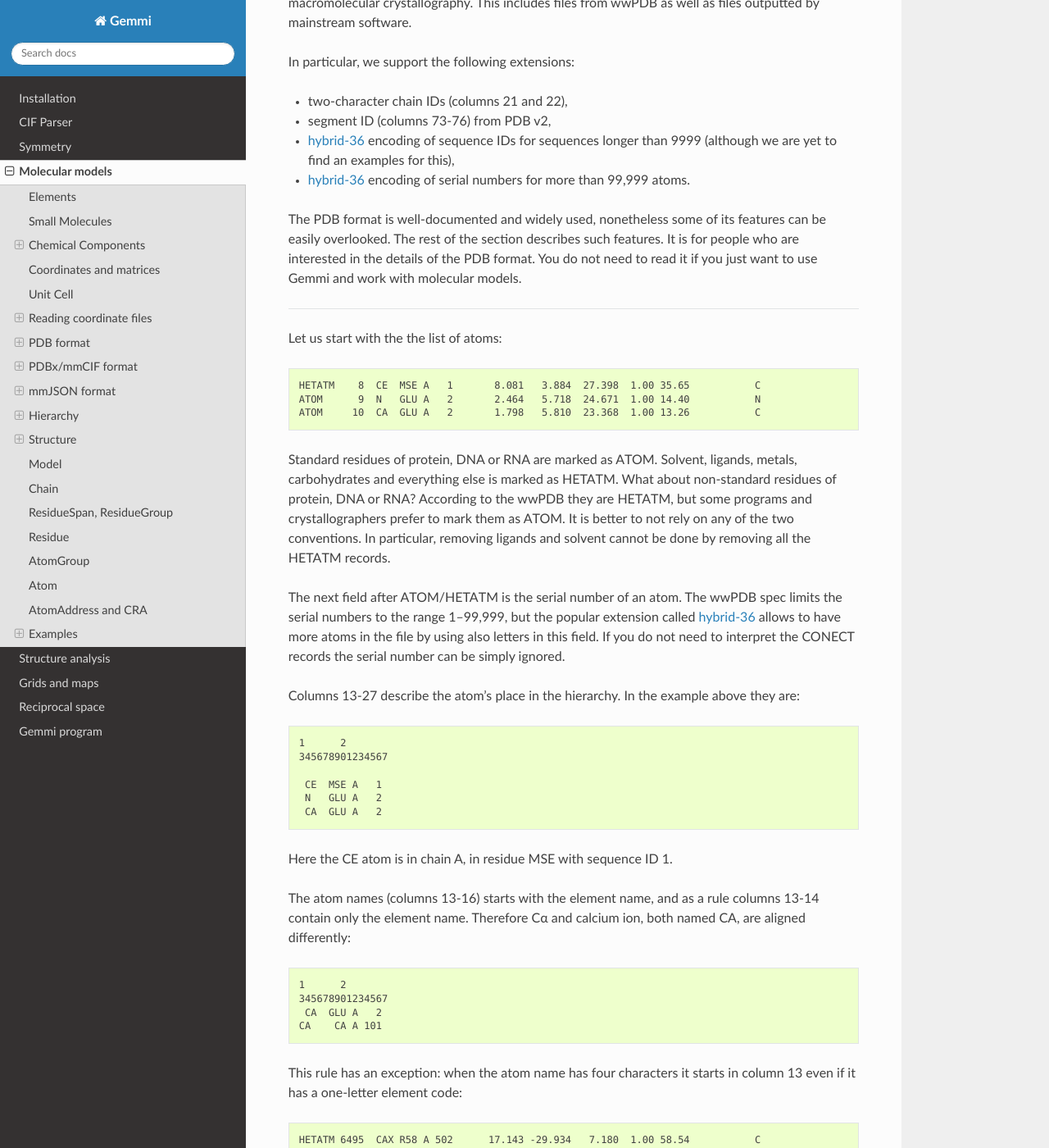
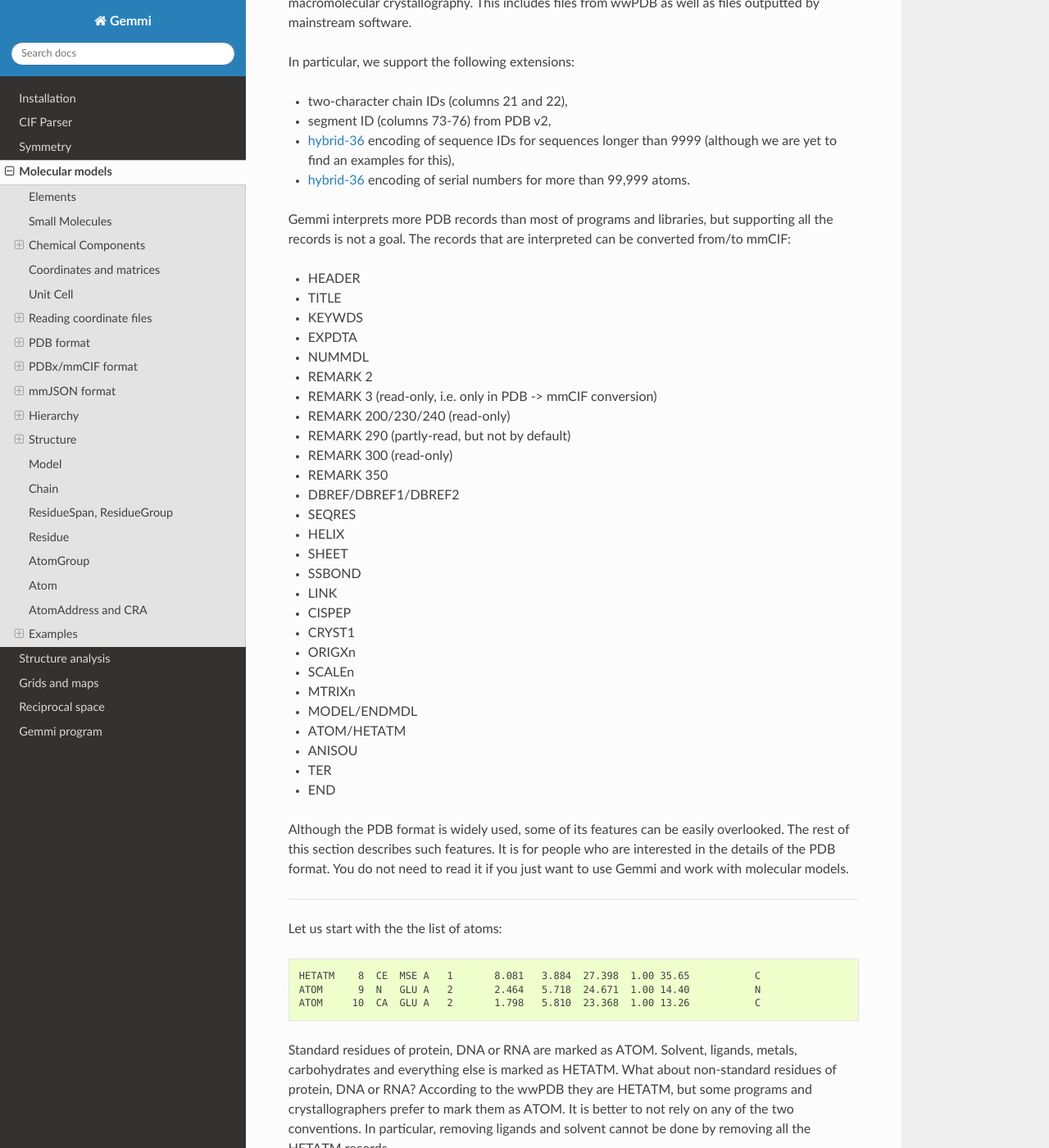
Before and after one commit to project-gemmi/gemmi, a Sphinx documentation site: the page built from docs/mol.rst, in a window 1280 px wide and 1400 px high, scrolled down 9773 px. Shown: the whole window at 82% size. Built offline with Sphinx 7.4.7 and the Read the Docs theme 2.0.0, drawn with Linux system fonts in a browser that asks for light colours.

Commit message:
docs: listed supported pdb records

```diff
--- a/docs/mol.rst
+++ b/docs/mol.rst
@@ -534,8 +534,40 @@ In particular, we support the following extensions:
   (although we are yet to find an examples for this),
 * hybrid-36_ encoding of serial numbers for more than 99,999 atoms.
 
-The PDB format is well-documented and widely used, nonetheless some of its
-features can be easily overlooked. The rest of the section describes
+Gemmi interprets more PDB records than most of programs and libraries,
+but supporting all the records is not a goal.
+The records that are interpreted can be converted from/to mmCIF:
+
+- HEADER
+- TITLE
+- KEYWDS
+- EXPDTA
+- NUMMDL
+- REMARK 2
+- REMARK 3 (read-only, i.e. only in PDB -> mmCIF conversion)
+- REMARK 200/230/240 (read-only)
+- REMARK 290 (partly-read, but not by default)
+- REMARK 300 (read-only)
+- REMARK 350
+- DBREF/DBREF1/DBREF2
+- SEQRES
+- HELIX
+- SHEET
+- SSBOND
+- LINK
+- CISPEP
+- CRYST1
+- ORIGXn
+- SCALEn
+- MTRIXn
+- MODEL/ENDMDL
+- ATOM/HETATM
+- ANISOU
+- TER
+- END
+
+Although the PDB format is widely used, some of its features can be easily
+overlooked. The rest of this section describes
 such features. It is for people who are interested in the details
 of the PDB format.
 You do not need to read it if you just want to use Gemmi and work with
```
